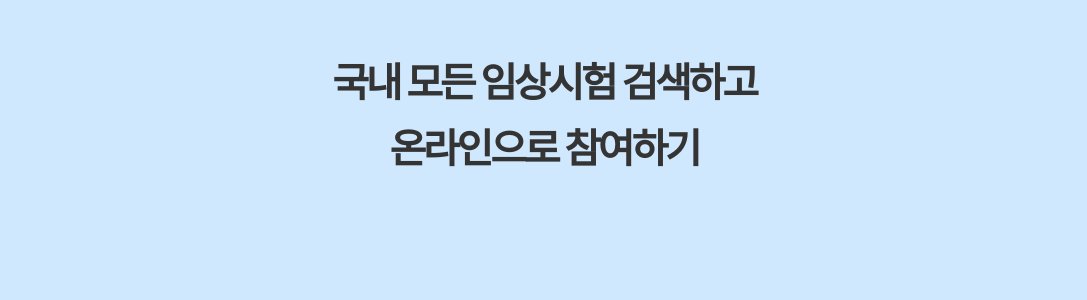
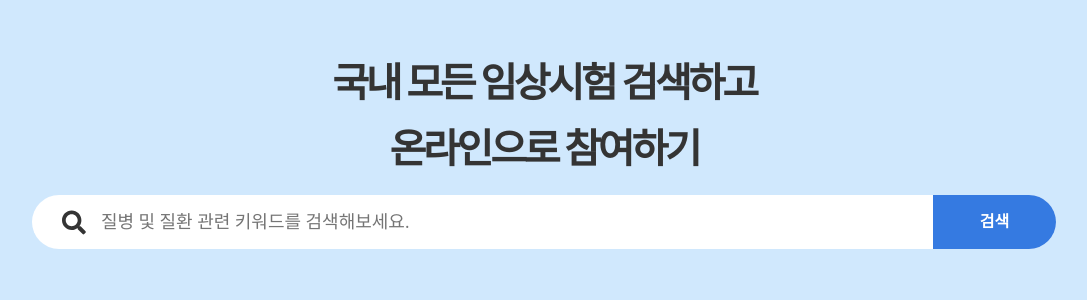
Before and after one commit to hanseungjune/hanseungjune-pre-onboarding-11th-4-1, a React (Create React App) app: page / in a window 1280 px wide. Shown: the top 300 px of the page, without its empty margins (96-1183 px from the left). Built offline with nearby package versions, Linux system fonts and the light colour scheme.

Commit message:
feat: Implement search form UI

```diff
--- a/src/App.tsx
+++ b/src/App.tsx
@@ -1,5 +1,6 @@
 import { styled } from "styled-components";
 import SearchHeader from "./components/SearchHeader";
+import { FaSearch } from "react-icons/fa";
 
 const AppContainerStyle = styled.section`
   width: 100vw;
@@ -11,12 +12,82 @@ const AppContainerStyle = styled.section`
   padding: 5% 0%;
 `;
 
+const SearchFormStyle = styled.form`
+  width: 80%;
+  height: 8%;
+  position: relative;
+  display: flex;
+  align-items: center;
+  background-color: ${(props) => props.theme.buttonTextColor};
+  border-top-left-radius: 30px;
+  border-top-right-radius: 30px;
+  border-bottom-left-radius: 30px;
+  border-bottom-right-radius: 30px;
+  padding: 0 30px;
+`;
+
+const SearchInputContainerStyle = styled.div`
+  width: 90%;
+  height: 100%;
+  display: flex;
+  align-items: center;
+  background-color: ${(props) => props.theme.buttonTextColor};
+`;
+
+const StyledSearchIconStyle = styled(FaSearch)`
+  font-size: 25px;
+  background-color: ${(props) => props.theme.buttonTextColor};
+  margin-right: 15px;
+`;
+
+const StyledSearchInputStyle = styled.input`
+  background-color: ${(props) => props.theme.buttonTextColor};
+  font-size: 18px;
+  font-weight: 500;
+
+  &::placeholder {
+    font-size: 18px;
+  }
+`;
+
+const SearchSubmitContainerStyle = styled.div`
+  width: 12%;
+  height: 100%;
+  position: absolute;
+  right: 0px;
+  display: flex;
+  align-items: center;
+  justify-content: center;
+  align-items: center;
+  background-color: ${(props) => props.theme.buttonColor};
+  border-top-right-radius: 30px;
+  border-bottom-right-radius: 30px;
+
+  & > button {
+    background-color: ${(props) => props.theme.buttonColor};
+    color: ${(props) => props.theme.buttonTextColor};
+    font-weight: 900;
+  }
+`;
+
 function App() {
   return (
     <AppContainerStyle>
       {/* 헤더 */}
       <SearchHeader />
       {/* 검색창 */}
+      <SearchFormStyle>
+        <SearchInputContainerStyle>
+          <StyledSearchIconStyle />
+          <StyledSearchInputStyle
+            type="text"
+            placeholder="질병 및 질환 관련 키워드를 검색해보세요."
+          />
+        </SearchInputContainerStyle>
+        <SearchSubmitContainerStyle>
+          <button type="submit">검색</button>
+        </SearchSubmitContainerStyle>
+      </SearchFormStyle>
       {/* 검색을 하게되면, 추천 관련 검색어 나오게 하기 */}
     </AppContainerStyle>
   );
```
Also changed, not shown: src/index.tsx (+6 -6 lines).
